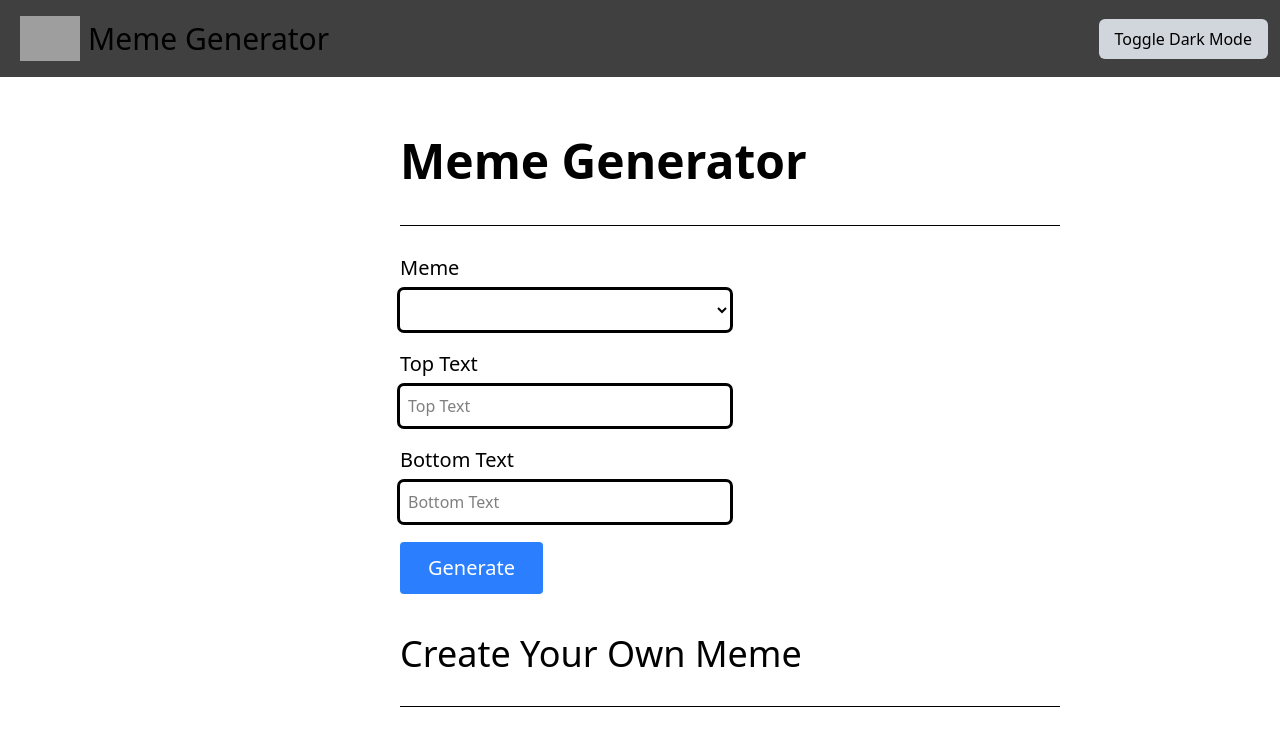
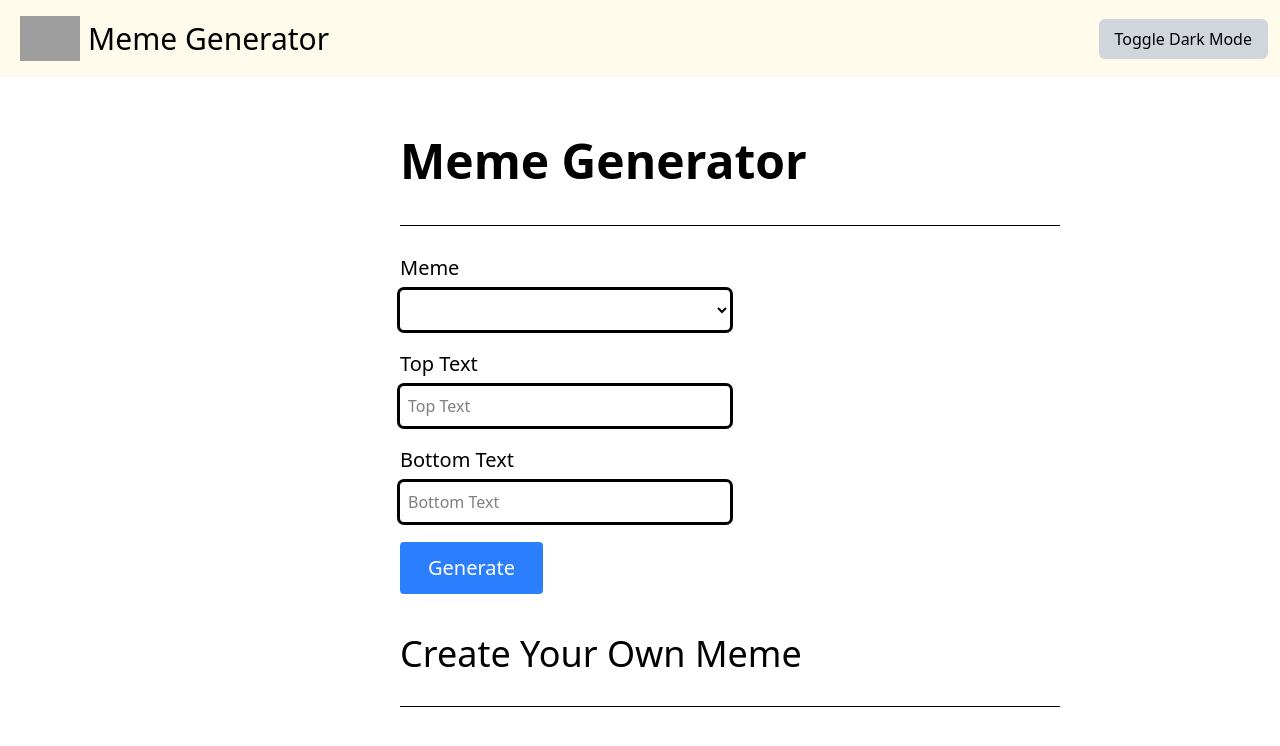
Before and after one commit to MohamadElgendy23/memegenerator, a website built with Vite: page index.html in a window 1280 px wide. Built offline with nearby package versions, Linux system fonts and the light colour scheme; grey boxes are pictures that could not be loaded.

Commit message:
currently adding dark mode

```diff
--- a/package.json
+++ b/package.json
@@ -13,6 +13,7 @@
   },
   "dependencies": {
     "@tailwindcss/cli": "^4.0.0",
+    "axios": "^1.7.9",
     "tailwindcss": "^4.0.0"
   }
 }
--- a/src/main.js
+++ b/src/main.js
@@ -1,11 +1,14 @@
+import "./style.css";
+import axios from "axios";
+
 document.querySelector("#app").innerHTML = `
-  <div class="flex justify-center flex-col">
-    <nav class="relative flex w-full flex-wrap items-center justify-between bg-neutral-700 dark:bg-white py-2 shadow-dark-mild lg:py-4">
+  <div class="flex justify-center flex-col dark:bg-neutral-800">
+    <nav class="relative flex w-full flex-wrap items-center justify-between dark:bg-neutral-600 bg-amber-50 py-2 shadow-dark-mild lg:py-4">
       <div class="flex w-full flex-wrap items-center justify-between px-3">
         <div class="ms-2">
           <a class="text-3xl text-black dark:text-white flex items-center gap-2" href="#"><img src="https://i.pinimg.com/originals/32/99/55/329955c23c1ccb6623866cd15036ce3f.png" alt="logo" class="w-15"></img>Meme Generator</a>
         </div>
-        <button id="theme-toggle" class="bg-gray-300 hover:bg-gray-400 px-4 py-2 rounded-md dark:text-black">Toggle Dark Mode</button>
+        <button id="theme-toggle" class="bg-gray-300 hover:bg-gray-400 px-4 py-2 rounded-md text-black dark:text-white">Toggle Dark Mode</button>
       </div>
     </nav>
     <div class="ml-100">
@@ -29,19 +32,20 @@ document.querySelector("#app").innerHTML = `
       <div class="mt-10">
         <h2 class="text-4xl mb-8">Create Your Own Meme</h2>
         <hr class="w-3/4">
-        <div id="memes-container" class="grid">
-
-        </div>
+        <div id="memes-container" class="grid"></div>
       </div>
     </div>
   </div>
 `;
 
 const themeToggle = document.getElementById("theme-toggle");
+const memesSelect = document.getElementById("memes-select");
+const memesContainer = document.getElementById("memes-container");
 
 themeToggle.addEventListener("click", () => {
   const html = document.documentElement;
   html.classList.toggle("dark");
+
   // change the toggle text
   themeToggle.textContent = html.classList.contains("dark")
     ? "Toggle Light Mode"
```
Also changed, not shown: src/output.css, 1 other file.
